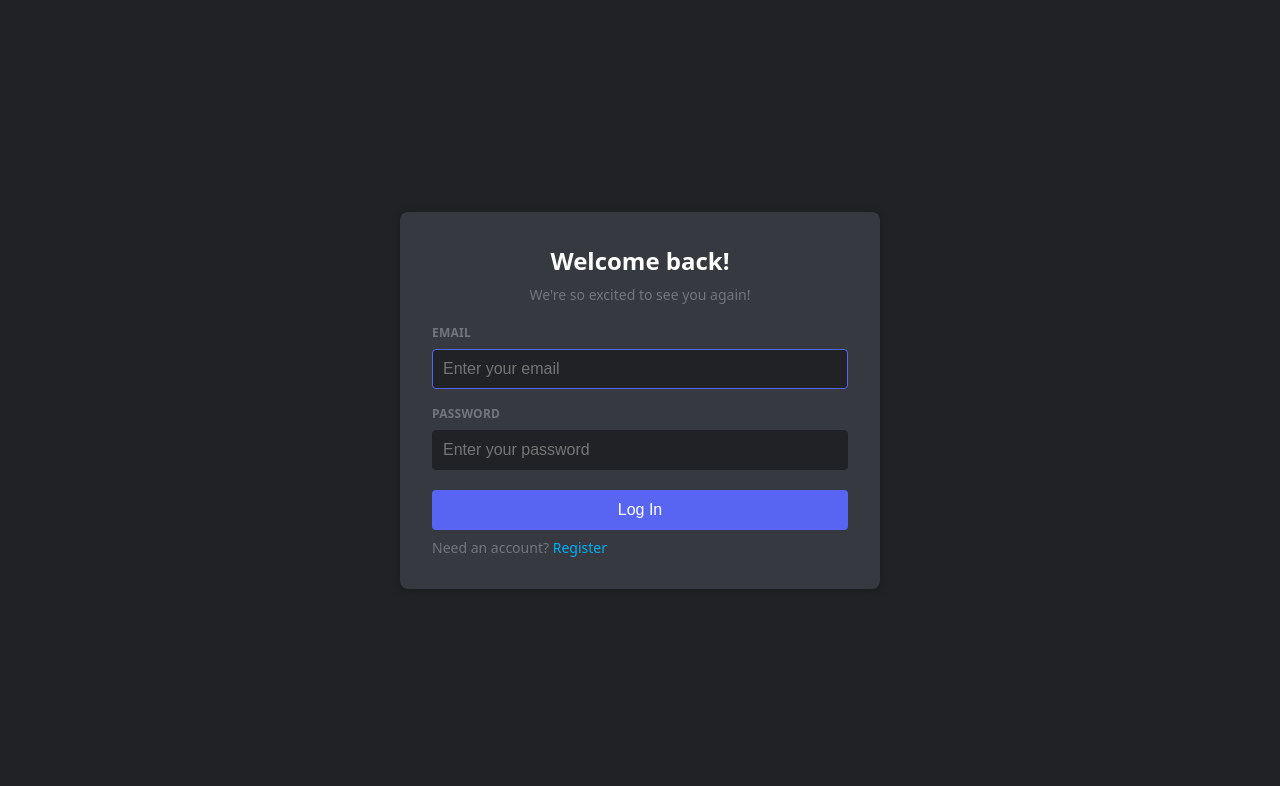
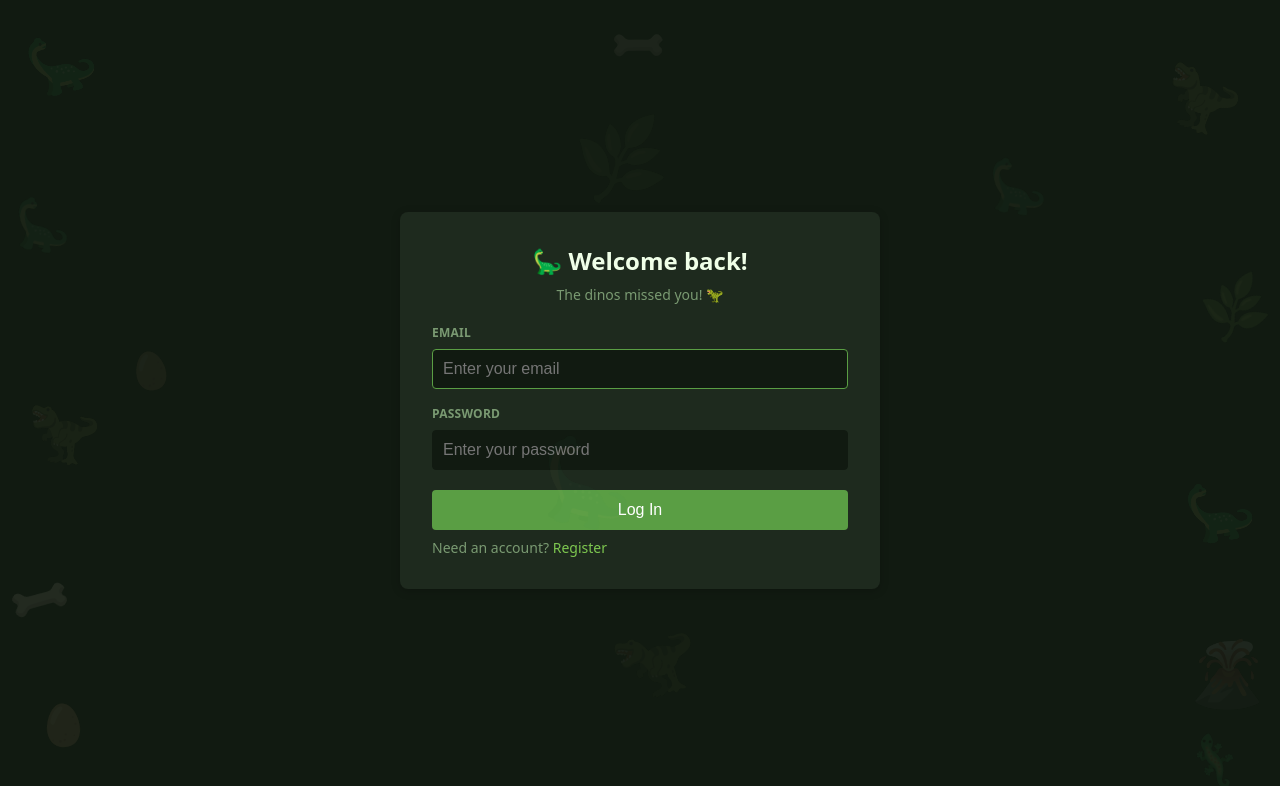
Before and after one commit to kingdino-cyber/DINOCLAN, a React (Vite) app: page /login in a window 1280 px wide. Shown: the top 786 px of the page. Built offline with nearby package versions, Linux system fonts and the light colour scheme; no server answers.

Commit message:
Dino theme: green colors, dino decorations everywhere

```diff
--- a/index.html
+++ b/index.html
@@ -4,7 +4,7 @@
     <meta charset="UTF-8" />
     <link rel="icon" type="image/svg+xml" href="/favicon.svg" />
     <meta name="viewport" content="width=device-width, initial-scale=1.0" />
-    <title>Chord — Chat App</title>
+    <title>🦕 DINOCLAN — Dino Chat</title>
   </head>
   <body>
     <div id="root"></div>
--- a/src/components/Auth/Login.jsx
+++ b/src/components/Auth/Login.jsx
@@ -1,6 +1,7 @@
 import { useState } from 'react'
 import { Link } from 'react-router-dom'
 import { useAuth } from '../../contexts/AuthContext'
+import DinoDecorations from '../DinoDecorations'
 
 export default function Login() {
   const { login } = useAuth()
@@ -24,9 +25,10 @@ export default function Login() {
 
   return (
     <div className="auth-page">
+      <DinoDecorations />
       <div className="auth-box">
-        <h1>Welcome back!</h1>
-        <p className="auth-subtitle">We're so excited to see you again!</p>
+        <h1>🦕 Welcome back!</h1>
+        <p className="auth-subtitle">The dinos missed you! 🦖</p>
         <form onSubmit={handleSubmit}>
           <label>Email</label>
           <input
--- a/src/components/Auth/Register.jsx
+++ b/src/components/Auth/Register.jsx
@@ -1,6 +1,7 @@
 import { useState } from 'react'
 import { Link } from 'react-router-dom'
 import { useAuth } from '../../contexts/AuthContext'
+import DinoDecorations from '../DinoDecorations'
 
 export default function Register() {
   const { register } = useAuth()
@@ -30,9 +31,10 @@ export default function Register() {
 
   return (
     <div className="auth-page">
+      <DinoDecorations />
       <div className="auth-box">
-        <h1>Create an account</h1>
-        <p className="auth-subtitle">Join the conversation today!</p>
+        <h1>🦖 Join the Herd!</h1>
+        <p className="auth-subtitle">Create your dino account today! 🦕</p>
         <form onSubmit={handleSubmit}>
           <label>Display Name</label>
           <input
--- a/src/components/Chat/MessageList.jsx
+++ b/src/components/Chat/MessageList.jsx
@@ -39,9 +39,9 @@ export default function MessageList({ serverId, channelId, channelName }) {
     return (
       <div className="messages-list" style={{ display: 'flex', flexDirection: 'column', justifyContent: 'flex-end', flex: 1 }}>
         <div className="welcome-banner">
-          <div className="welcome-icon">#</div>
+          <div className="welcome-icon">🦕</div>
           <h2>Welcome to #{channelName}!</h2>
-          <p>This is the start of the #{channelName} channel. Say hello!</p>
+          <p>This is the start of #{channelName}. The dinos are ready to chat! 🦖</p>
         </div>
         <div ref={bottomRef} />
       </div>
@@ -51,9 +51,9 @@ export default function MessageList({ serverId, channelId, channelName }) {
   return (
     <div className="messages-list">
       <div className="welcome-banner">
-        <div className="welcome-icon">#</div>
+        <div className="welcome-icon">🦕</div>
         <h2>Welcome to #{channelName}!</h2>
-        <p>This is the start of the #{channelName} channel.</p>
+        <p>The start of #{channelName} — where dinos gather! 🦖</p>
       </div>
       {messages.map((msg, i) => (
         <Message
--- /dev/null
+++ b/src/components/DinoDecorations.jsx
@@ -0,0 +1,48 @@
+import { useEffect, useRef } from 'react'
+
+const DINOS = [
+  { emoji: '🦕', top: '4%',  left: '2%',   size: 56, rotate: -15, opacity: 0.07 },
+  { emoji: '🦖', top: '8%',  right: '3%',  size: 64, rotate: 20,  opacity: 0.06 },
+  { emoji: '🦕', top: '25%', left: '1%',   size: 48, rotate: 10,  opacity: 0.06 },
+  { emoji: '🌿', top: '35%', right: '1%',  size: 52, rotate: -20, opacity: 0.08 },
+  { emoji: '🦖', top: '50%', left: '2%',   size: 60, rotate: 5,   opacity: 0.06 },
+  { emoji: '🦕', top: '60%', right: '2%',  size: 56, rotate: -10, opacity: 0.07 },
+  { emoji: '🦴', top: '72%', left: '1%',   size: 44, rotate: 30,  opacity: 0.08 },
+  { emoji: '🌋', top: '80%', right: '1%',  size: 64, rotate: 0,   opacity: 0.06 },
+  { emoji: '🥚', top: '88%', left: '3%',   size: 40, rotate: -5,  opacity: 0.08 },
+  { emoji: '🦎', top: '92%', right: '3%',  size: 44, rotate: 15,  opacity: 0.07 },
+  { emoji: '🌿', top: '15%', left: '45%',  size: 72, rotate: -8,  opacity: 0.04 },
+  { emoji: '🦕', top: '55%', left: '42%',  size: 80, rotate: 12,  opacity: 0.04 },
+  { emoji: '🦖', top: '78%', left: '48%',  size: 68, rotate: -18, opacity: 0.04 },
+  { emoji: '🦴', top: '3%',  left: '48%',  size: 40, rotate: 45,  opacity: 0.05 },
+  { emoji: '🥚', top: '44%', left: '10%',  size: 36, rotate: -12, opacity: 0.05 },
+  { emoji: '🦕', top: '20%', right: '18%', size: 50, rotate: 8,   opacity: 0.05 },
+]
+
+export default function DinoDecorations() {
+  return (
+    <div style={{
+      position: 'fixed', inset: 0, pointerEvents: 'none', zIndex: 0, overflow: 'hidden',
+    }}>
+      {DINOS.map((d, i) => (
+        <span
+          key={i}
+          style={{
+            position: 'absolute',
+            top: d.top,
+            left: d.left,
+            right: d.right,
+            fontSize: d.size,
+            opacity: d.opacity,
+            transform: `rotate(${d.rotate}deg)`,
+            userSelect: 'none',
+            lineHeight: 1,
+            filter: 'saturate(0.6)',
+          }}
+        >
+          {d.emoji}
+        </span>
+      ))}
+    </div>
+  )
+}
--- a/src/components/Layout/ChatArea.jsx
+++ b/src/components/Layout/ChatArea.jsx
@@ -21,9 +21,9 @@ export default function ChatArea({ server, channelId }) {
     return (
       <div className="chat-area">
         <div className="empty-state">
-          <div className="empty-icon">💬</div>
+          <div className="empty-icon">🦕</div>
           <h2>No channel selected</h2>
-          <p>Pick a channel from the sidebar to start chatting.</p>
+          <p>Pick a channel from the sidebar and let the dinos roam! 🦖</p>
         </div>
       </div>
     )
--- a/src/components/Layout/MainLayout.jsx
+++ b/src/components/Layout/MainLayout.jsx
@@ -4,6 +4,7 @@ import { db } from '../../firebase'
 import ServerSidebar from './ServerSidebar'
 import ChannelSidebar from './ChannelSidebar'
 import ChatArea from './ChatArea'
+import DinoDecorations from '../DinoDecorations'
 
 export default function MainLayout() {
   const [activeServerId, setActiveServerId] = useState(null)
@@ -26,6 +27,7 @@ export default function MainLayout() {
 
   return (
     <div className="app-layout">
+      <DinoDecorations />
       <ServerSidebar
         activeServerId={activeServerId}
         onSelectServer={handleSelectServer}
--- a/src/components/Layout/ServerSidebar.jsx
+++ b/src/components/Layout/ServerSidebar.jsx
@@ -43,7 +43,7 @@ export default function ServerSidebar({ activeServerId, onSelectServer }) {
         onClick={() => onSelectServer(null)}
         data-tooltip="Home"
       >
-        🏠
+        🦕
       </div>
 
       <div className="server-divider" />
--- a/src/index.css
+++ b/src/index.css
@@ -1,28 +1,28 @@
 *, *::before, *::after { box-sizing: border-box; margin: 0; padding: 0; }
 
 :root {
-  --bg-primary:    #36393f;
-  --bg-secondary:  #2f3136;
-  --bg-tertiary:   #202225;
-  --bg-modifier:   #292b2f;
-  --bg-hover:      #3a3c43;
-  --bg-active:     #393c43;
-  --accent:        #5865f2;
-  --accent-hover:  #4752c4;
+  --bg-primary:    #1e2a1e;
+  --bg-secondary:  #192419;
+  --bg-tertiary:   #111a11;
+  --bg-modifier:   #1a2a1a;
+  --bg-hover:      #253525;
+  --bg-active:     #2a3d2a;
+  --accent:        #5a9e44;
+  --accent-hover:  #4a8a34;
   --danger:        #ed4245;
   --danger-hover:  #c03537;
   --success:       #3ba55d;
-  --text-normal:   #dcddde;
-  --text-muted:    #72767d;
-  --text-link:     #00b0f4;
-  --header-primary: #fff;
-  --channel-default: #96989d;
+  --text-normal:   #d8e8d0;
+  --text-muted:    #7a9a72;
+  --text-link:     #7ec850;
+  --header-primary: #f0ffe8;
+  --channel-default: #8aaa82;
   --online:        #3ba55d;
   --idle:          #faa61a;
   --dnd:           #ed4245;
-  --offline:       #747f8d;
-  --scrollbar-thin: #1e2124;
-  --scrollbar-thumb: #202225;
+  --offline:       #647a5c;
+  --scrollbar-thin: #111a11;
+  --scrollbar-thumb: #1a2a1a;
   --border-radius: 4px;
 }
 
```
